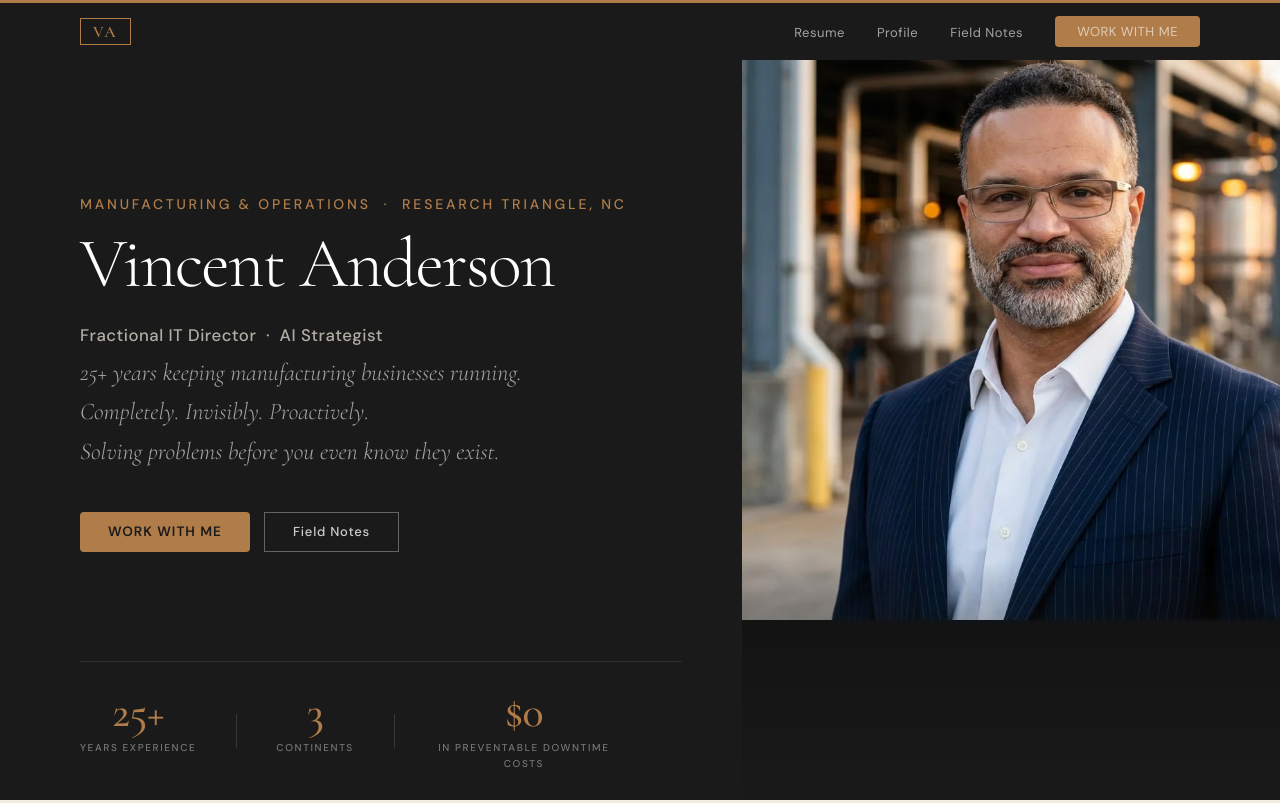
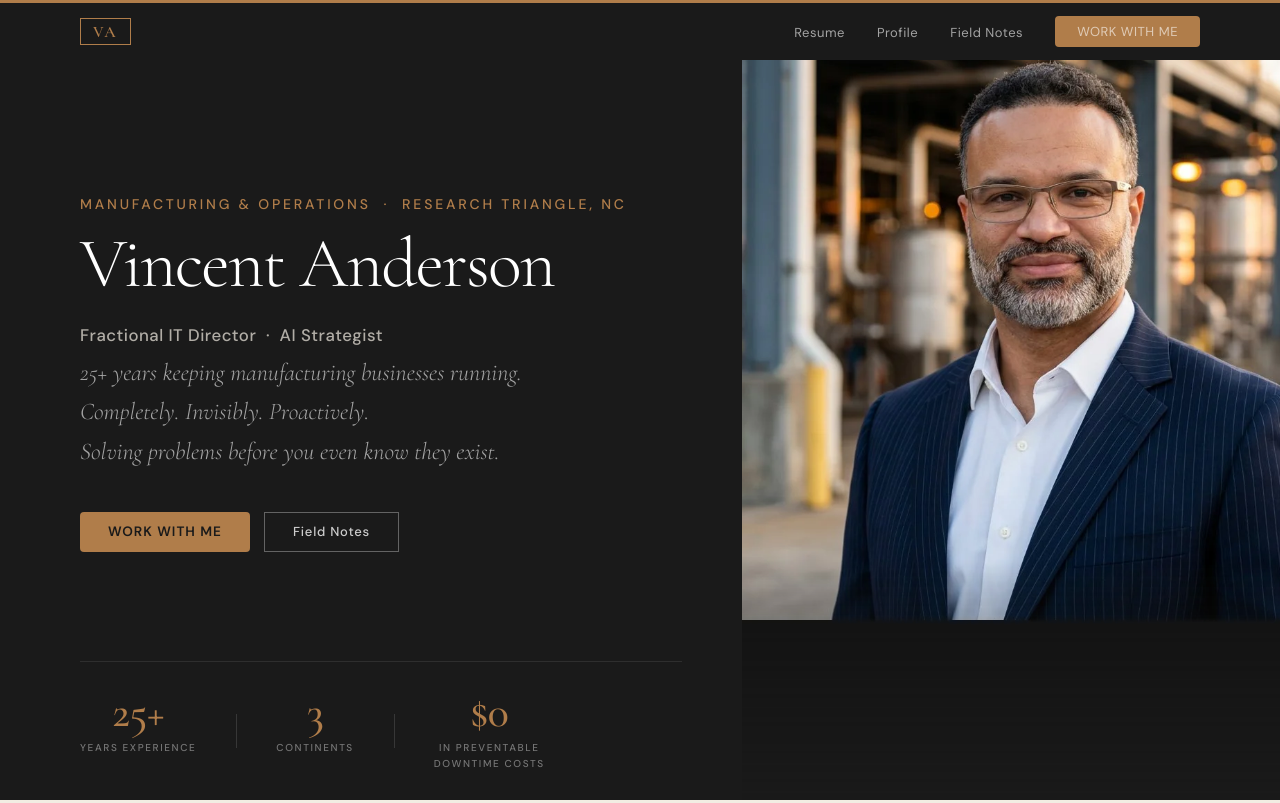
Before and after one commit to oakshoreit/VWAnderson, a plain HTML site: page index.html in a window 1280 px wide. Shown: the top 803 px of the page. Drawn offline with nearby package versions, Linux system fonts and the light colour scheme; a script that the page names is missing.

Commit message:
Force line break in downtime costs stat label

```diff
--- a/index.html
+++ b/index.html
@@ -83,7 +83,7 @@
             </div>
             <div class="stat-item" style="text-align:center">
               <span class="stat-number">$0</span>
-              <span class="stat-label" style="white-space:normal;max-width:180px">In Preventable Downtime Costs</span>
+              <span class="stat-label" style="white-space:normal;max-width:180px">In Preventable<br>Downtime Costs</span>
             </div>
           </div>
         </div>
```
